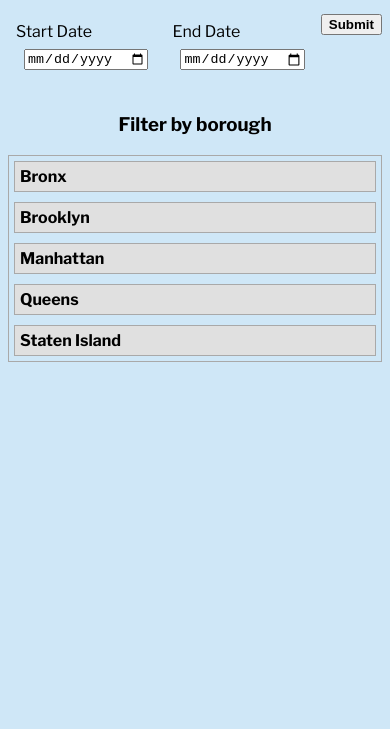
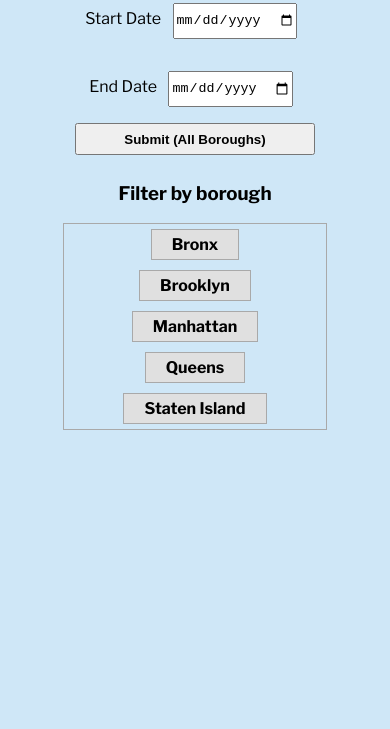
Before and after one commit to joshua-agee/joshua-agee.github.io, a plain HTML site: page ratMap/index.html in a window 390 px wide. Shown: the part 115-844 px from the top of the page. Drawn offline with nearby package versions, Linux system fonts and the light colour scheme.

Commit message:
mobile styling and button rename

```diff
--- a/ratMap/index.html
+++ b/ratMap/index.html
@@ -17,7 +17,7 @@
         <label for="endDate">End Date
             <input type="date" id="endDate" name="endDate">
         </label>
-        <button type="button" id="submit">Submit</button>
+        <button type="button" id="submit">Submit (All Boroughs)</button>
     </form>
     <span><h3>Filter by borough</h3></span>
     <div class="filter">
--- a/ratMap/main.css
+++ b/ratMap/main.css
@@ -12,6 +12,7 @@ body {
 }
 h1 {
     text-align: center;
+    margin: .1rem;
 }
 h3 {
     text-align: center;
@@ -19,37 +20,45 @@ h3 {
 
 .dateRange {
     display: flex;
+    flex-direction: column;
     justify-content: center;
     margin: .5rem;
     padding: .5rem;
-
+    align-items: center;
 }
 label{
     margin: .5rem;
+    text-align: center;
 }
 label #text{
     vertical-align: middle;
 }
- input{
+input{
     margin: .5rem;
+    height: 2rem;
 }
 button{
-    height: fit-content;
     font-weight: 700;
+    height: 2rem;
+    width: 70%;
+    text-align: center;
 }
 .filter {
     display: flex;
     flex-direction: column;
+    align-items: center;
     justify-content: space-evenly;
     border: 1px solid darkgray;
+    width: 70%;
+    margin: auto;
 }
 
 
 div .borough {
-    flex-basis: content;
+    flex-basis: auto;
     background: rgb(224, 224, 224);
     margin: 5px;
-    padding: 5px;
+    padding: 5px 20px;
     font-weight: 700;
     border: 1px solid darkgray;
 }
@@ -87,6 +96,13 @@ tr:hover {
 }
 
 @media (min-width: 600px){
+    .dateRange {
+        display: flex;
+        justify-content: center;
+        margin: .5rem;
+        padding: .5rem;
+
+    }
     input{
         margin: .5rem;
     }
```
